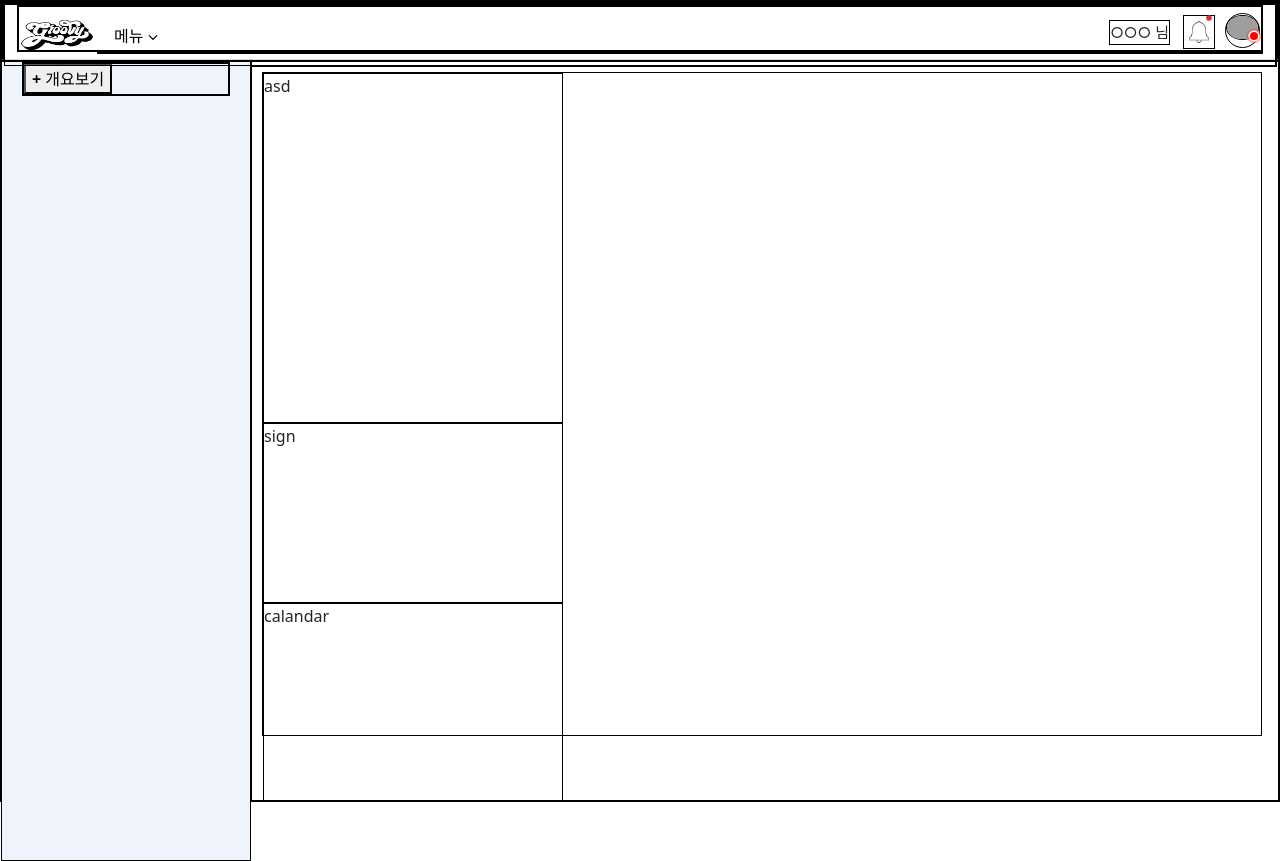
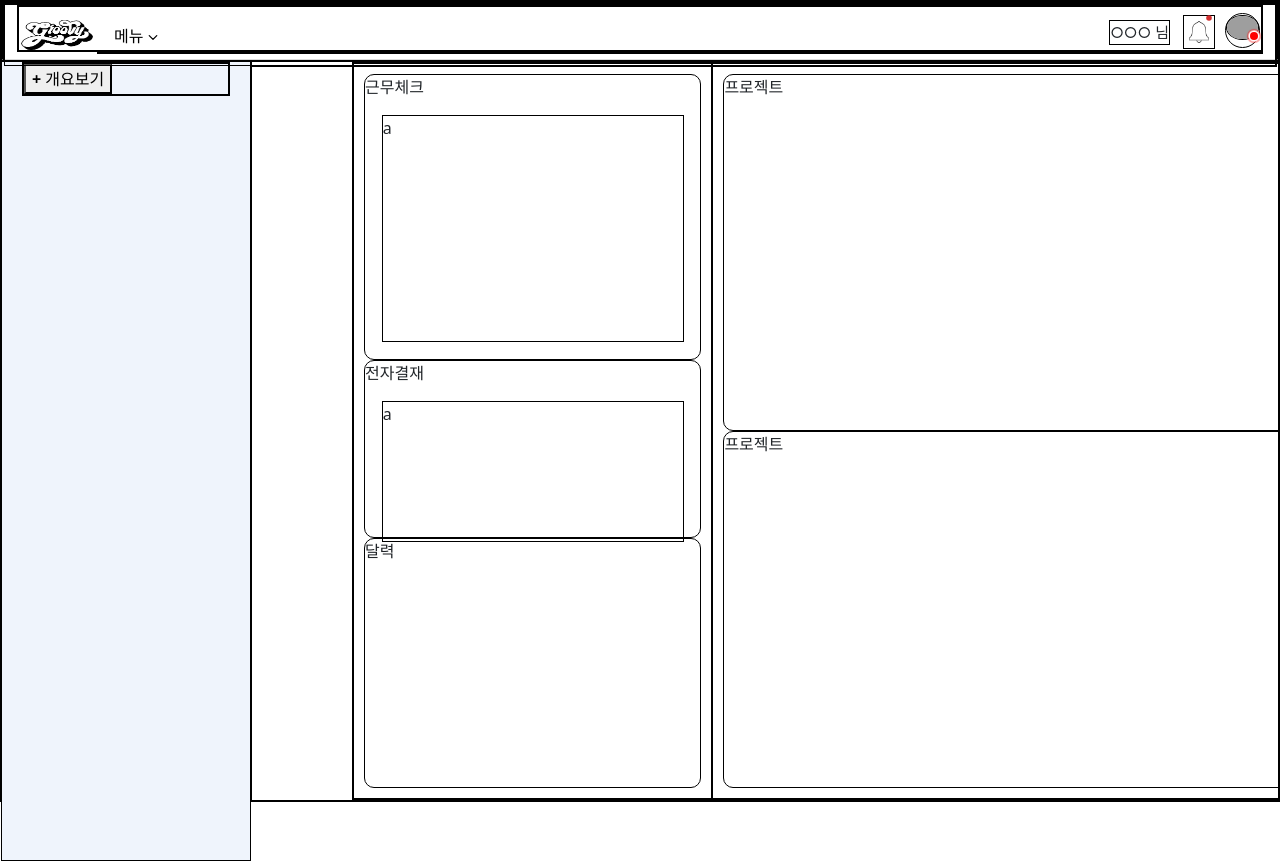
Before and after one commit to hipese/Groovy_React, a React (Create React App) app: page /dashboard in a window 1280 px wide. Built offline with nearby package versions, Linux system fonts and the light colour scheme; grey boxes are pictures that could not be loaded.

Commit message:
GROOV-43 Dashboard grid added

```diff
--- a/src/pages/DashBoard/DashBoard.js
+++ b/src/pages/DashBoard/DashBoard.js
@@ -1,8 +1,18 @@
+import * as React from 'react';
+import { styled } from '@mui/material/styles';
+import Box from '@mui/material/Box';
+import Paper from '@mui/material/Paper';
 import style from './DashBoard.module.css';
+import { Grid } from '@mui/material';
+
+
 const Worksection = () => {
     return(
         <div className={style.worksection}>
-            asd
+            <p>근무체크</p>
+            <div className={style.contentsDiv}>
+                a
+            </div>
         </div>
     )
 }
@@ -10,7 +20,10 @@ const Worksection = () => {
 const Signsection = () => {
     return (
         <div className={style.signsection}>
-            sign
+            <p>전자결재</p>
+            <div className={style.contentsDiv}>
+                a
+            </div>
         </div>
     )
 }
@@ -18,19 +31,35 @@ const Signsection = () => {
 const Calandarsection = () => {
     return (
         <div className={style.calandarsection}>
-            calandar
+            <p>달력</p>
+
+        </div>
+    )
+}
+
+const ProjectSection = () => {
+    return (
+        <div className={style.projectsection}>
+            <p>프로젝트</p>
         </div>
     )
 }
 
 const DashBoard=()=>{
     return(
-        <div className={style.innerpad}>
-            <Worksection></Worksection>
-            <Signsection></Signsection>
-            <Calandarsection></Calandarsection>
+        <div className={style.guideDiv}>
+            <div className={style.left}>
+                <Worksection/>
+                <Signsection/>
+                <Calandarsection/>
+            </div>
+            <div className={style.right}>
+                <ProjectSection/>
+                <ProjectSection/>
+            </div>
+        </div>
 
-        </div>
+
     )
 }
 
--- a/src/pages/DashBoard/DashBoard.module.css
+++ b/src/pages/DashBoard/DashBoard.module.css
@@ -6,27 +6,57 @@ div{
     border: 1px solid black;
 }
 
-.ml210{
-    margin-left: 250px;
+.guideDiv{
+    border: 1px solid black;
+    width: 1200px;
+    height: 100%;
+    margin-left: 100px;
 }
 
-.innerpad{
-    width: 1000px;
-    height: 90%;
-    margin: 10px;
+.left{
+    float: left;
+    width: 30%;
+    height: 100%;
+    padding: 10px;
+}
+
+.right{
+    float: left;
+    width: 70%;
+    height: 100%;
+    padding: 10px;
 }
 
 .worksection{
-    width: 300px;
-    height: 350px;
+    border: 1px solid black;
+    border-radius: 10px;
+    width: 100%;
+    height: 40%;
 }
 
 .signsection{
-    width: 300px;
-    height: 180px;
+    border: 1px solid black;
+    border-radius: 10px;
+    width: 100%;
+    height: 25%;
 }
 
 .calandarsection{
-    width: 300px;
-    height: 350px;
+    border: 1px solid black;
+    border-radius: 10px;
+    width: 100%;
+    height: 35%;
 }
+
+.projectsection{
+    border: 1px solid black;
+    border-radius: 10px;
+    width: 100%;
+    height: 50%;
+}
+
+.contentsDiv{
+    width: 90%;
+    height: 80%;
+    margin: auto;
+}
```
